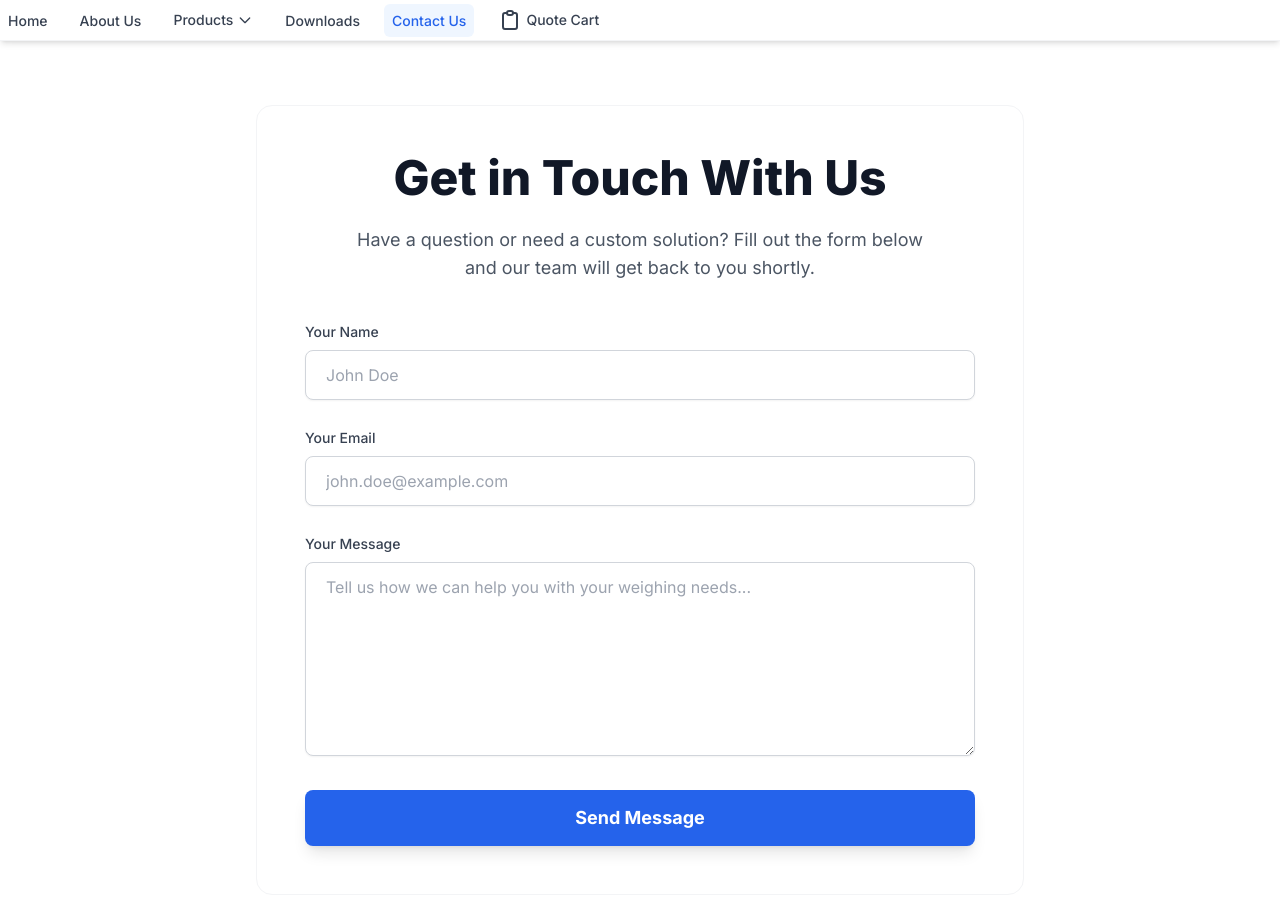
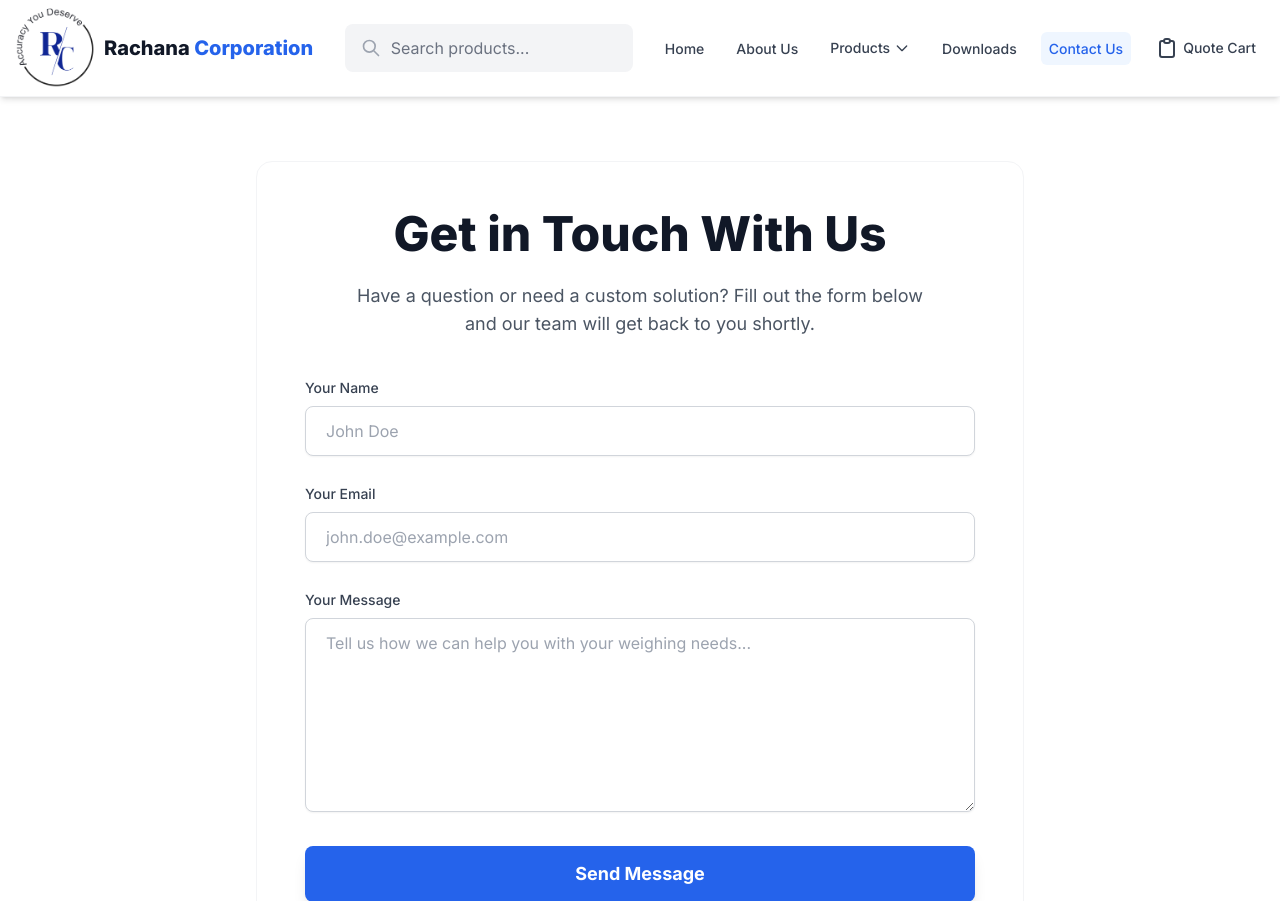
Before and after one commit to anish467/rachana_site, a Django app: page /contact/ in a window 1280 px wide. Shown: the top 901 px of the page. Run offline with Django 5.2, Linux system fonts and the light colour scheme; parts of the project's set-up code (start-up, migrations or seed data) failed here and were passed over; some libraries are stand-ins or nearby versions.

Commit message:
Navigation Bar Change

```diff
--- a/main/templates/main/base.html
+++ b/main/templates/main/base.html
@@ -139,6 +139,26 @@
 </head>
 <body>
     <header class="bg-white shadow-md sticky top-0 z-50 border-b border-gray-100">
+        <nav class="container mx-auto px-4 py-3 flex justify-between items-center h-24">
+            <a href="/" class="logo flex items-center space-x-2 animate-fade-in-left">
+                <img src="{% static 'images/logo.jpg' %}" alt="Rachana Corporation Logo" class="h-20 w-20 object-cover rounded-full">
+                <span class="text-xl font-extrabold text-gray-900 hidden sm:block">Rachana <span class="text-blue-600">Corporation</span></span>
+            </a>
+
+            <button class="hamburger md:hidden focus:outline-none" id="hamburger-menu" aria-label="Toggle navigation">&#9776;</button>
+
+            <div class="search-form-wrapper relative">
+                <form action="{% url 'products' %}" method="get" class="search-form relative w-64 md:w-72">
+                    <span class="absolute left-4 top-1/2 -translate-y-1/2 text-gray-400 pointer-events-none">
+                        <svg class="w-5 h-5" fill="none" stroke="currentColor" viewBox="0 0 24 24" xmlns="http://www.w3.org/2000/svg"><path stroke-linecap="round" stroke-linejoin="round" stroke-width="2" d="M21 21l-6-6m2-5a7 7 0 11-14 0 7 7 0 0114 0z"></path></svg>
+                    </span>
+                    <input type="search" name="q" id="searchInput" placeholder="Search products..."
+                           class="w-full pl-11 pr-4 py-2.5 bg-gray-100 border-2 border-transparent rounded-lg text-gray-800 placeholder-gray-500 focus:outline-none focus:bg-white focus:border-blue-500 transition-colors duration-200"
+                           value="{{ request.GET.q|default:'' }}">
+                </form>
+                <ul id="searchResults" class="search-suggestions hidden"></ul>
+            </div>
+
             <ul class="nav-links hidden md:flex items-center space-x-4" id="nav-links">
                 {# Home Link #}
                 <li>
@@ -229,9 +249,6 @@
                     </a>
                 </li>
             </ul>
-
-
-
         </nav>
     </header>
 
```
Lines whose indentation alone changed are shown as unchanged.
